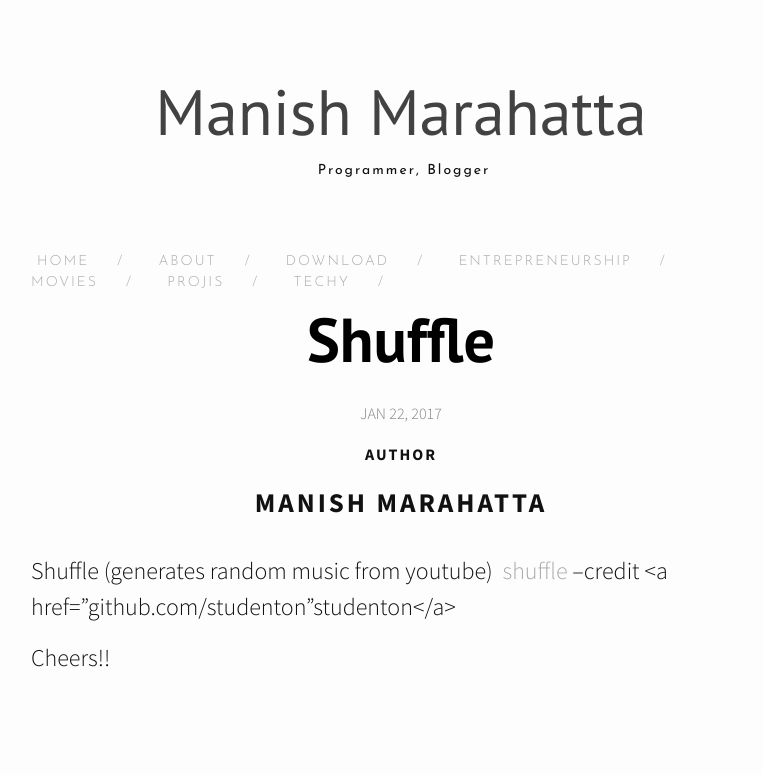
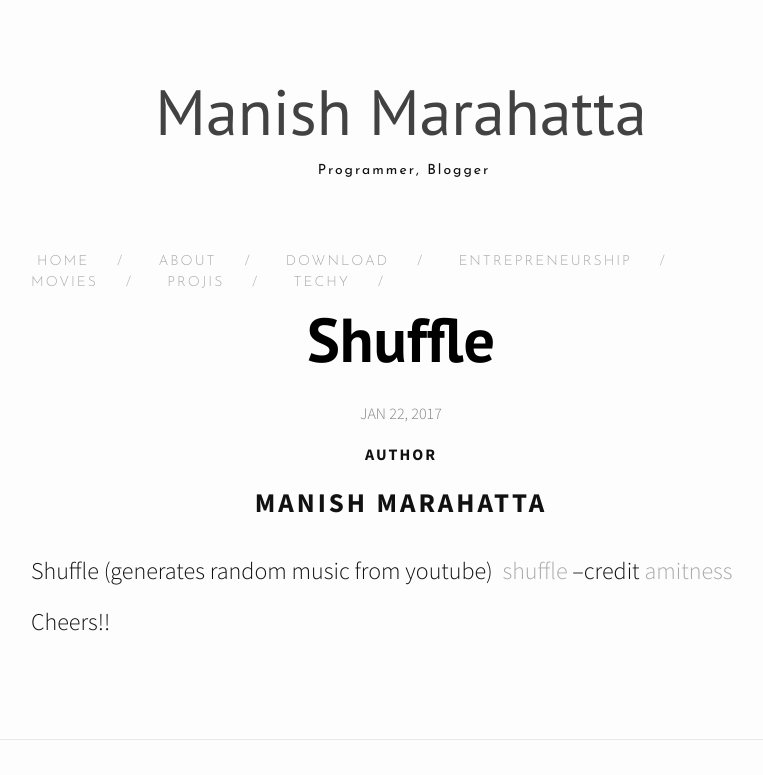
Before and after one commit to manishmarahatta/manishmarahatta.github.io, a Jekyll site: the page built from _posts/2017-01-22-shuffle.markdown, in a window 1280 px wide. Shown: the top 775 px of the page, without its empty margins (239-1002 px from the left). Built offline with Jekyll 4.4.1, drawn with Linux system fonts in a browser that asks for light colours; nearby versions of some CDN libraries; comment, search, counter and statistics services are not loaded.

Commit message:
Fix error in anchor tag

```diff
--- a/_posts/2017-01-22-shuffle.markdown
+++ b/_posts/2017-01-22-shuffle.markdown
@@ -9,6 +9,6 @@ author: "Manish Marahatta"
 Shuffle (generates random music from youtube) &nbsp;[shuffle]({{
 site.url
 }}https://github.com/assets/shuffle/index.html) --credit <a
-href="github.com/studenton"studenton</a>
+href="https://github.com/amitness">amitness</a>
 
 Cheers!!
```
